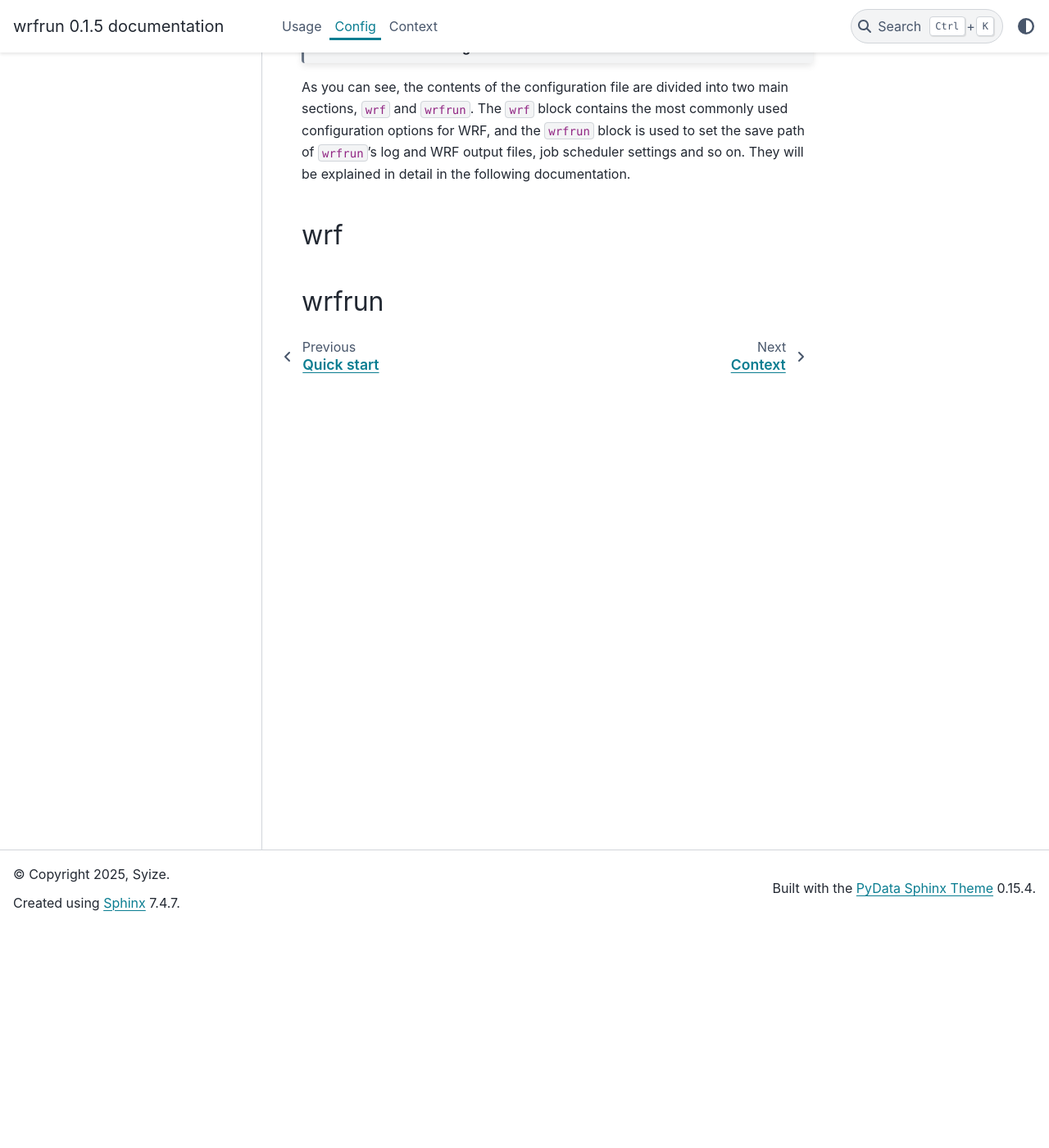
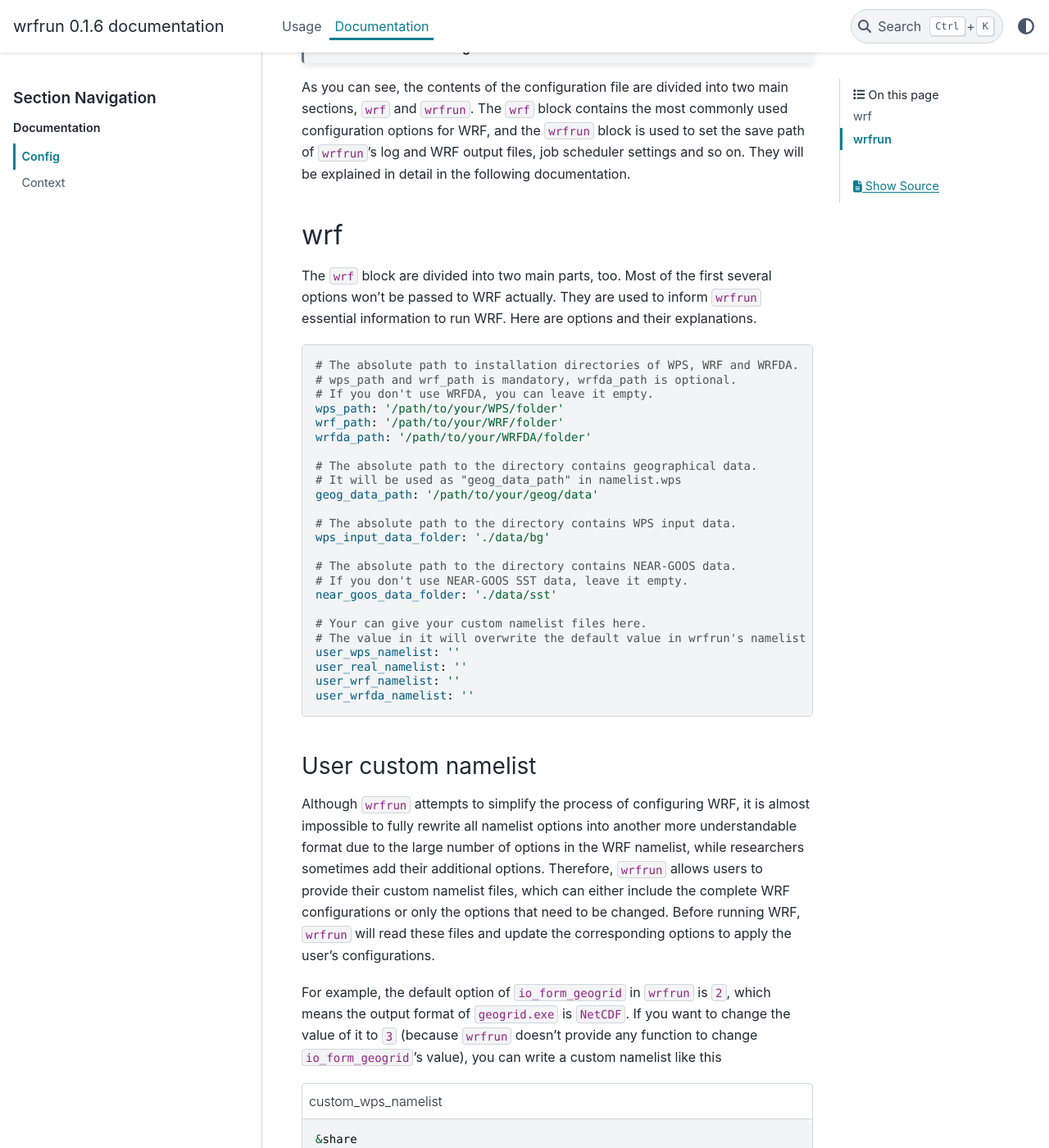
Before and after one commit to wrfrun/wrfrun, a Sphinx documentation site: the page built from docs/source/documentation/config_file.rst, in a window 1280 px wide and 1400 px high, scrolled down 270 px. Shown: the whole window at 82% size. Built offline with Sphinx 7.4.7 and the PyData theme 0.15.4, drawn with Linux system fonts in a browser that asks for light colours; some of the changed text lies outside the part shown.

Commit message:
change log
Changes:

    docs/source/conf.py: Update version.

    docs/source/index.rst: Update toctree.

    docs/source/documentation/config_file.rst: Update docs.

New Files:

    docs/source/documentation/index.rst: Add index page for
    documentation.

```diff
--- a/docs/source/conf.py
+++ b/docs/source/conf.py
@@ -9,7 +9,7 @@
 project = 'wrfrun'
 copyright = '2025, Syize'
 author = 'Syize'
-release = '0.1.5'
+release = '0.1.6'
 
 # -- General configuration ---------------------------------------------------
 # https://www.sphinx-doc.org/en/master/usage/configuration.html#general-configuration
--- a/docs/source/documentation/config_file.rst
+++ b/docs/source/documentation/config_file.rst
@@ -222,5 +222,63 @@
 wrf
 ***
 
+The ``wrf`` block are divided into two main parts, too. Most of the first several options won't be passed to WRF actually. They are used to inform ``wrfrun`` essential information to run WRF. Here are options and their explanations.
+
+.. code-block:: yaml
+
+    # The absolute path to installation directories of WPS, WRF and WRFDA.
+    # wps_path and wrf_path is mandatory, wrfda_path is optional.
+    # If you don't use WRFDA, you can leave it empty.
+    wps_path: '/path/to/your/WPS/folder'
+    wrf_path: '/path/to/your/WRF/folder'
+    wrfda_path: '/path/to/your/WRFDA/folder'
+
+    # The absolute path to the directory contains geographical data.
+    # It will be used as "geog_data_path" in namelist.wps
+    geog_data_path: '/path/to/your/geog/data'
+
+    # The absolute path to the directory contains WPS input data.
+    wps_input_data_folder: './data/bg'
+
+    # The absolute path to the directory contains NEAR-GOOS data.
+    # If you don't use NEAR-GOOS SST data, leave it empty.
+    near_goos_data_folder: './data/sst'
+
+    # Your can give your custom namelist files here.
+    # The value in it will overwrite the default value in wrfrun's namelist template file.
+    user_wps_namelist: ''
+    user_real_namelist: ''
+    user_wrf_namelist: ''
+    user_wrfda_namelist: ''
+
+User custom namelist
+====================
+
+Although ``wrfrun`` attempts to simplify the process of configuring WRF, it is almost impossible to fully rewrite all namelist options into another more understandable format due to the large number of options in the WRF namelist, while researchers sometimes add their additional options. Therefore, ``wrfrun`` allows users to provide their custom namelist files, which can either include the complete WRF configurations or only the options that need to be changed. Before running WRF, ``wrfrun`` will read these files and update the corresponding options to apply the user's configurations.
+
+For example, the default option of ``io_form_geogrid`` in ``wrfrun`` is ``2``, which means the output format of ``geogrid.exe`` is ``NetCDF``. If you want to change the value of it to ``3`` (because ``wrfrun`` doesn't provide any function to change ``io_form_geogrid``'s value), you can write a custom namelist like this
+
+.. code-block::
+    :caption: custom_wps_namelist
+
+    &share
+        io_form_geogrid = 3
+    /
+
+It looks like a simplified version of WRF namelist, but it still works for ``wrfrun``. Change ``user_wps_namelist``'s value to ``custom_wps_namelist``'s path, for example, ``./namelist/custom_wps_namelist``, ``wrfrun`` will read it and overwrite the default value with your configurations.
+
+.. code-block:: yaml
+
+    user_wps_namelist: './namelist/custom_wps_namelist'
+
+You can use the function ``write_namelist`` to write namelist settings a to file to check it.
+
+.. code-block:: python
+
+    from wrfrun import WRFRun, write_namelist
+
+    with WRFRun("./config.yaml", init_workspace=False, start_server=False, pbs_mode=False) as server:
+        write_namelist("./test_namelist", "wps")
+
 wrfrun
 ******
--- a/docs/source/index.rst
+++ b/docs/source/index.rst
@@ -36,5 +36,4 @@
    :maxdepth: 3
    :caption: User guide:
 
-   documentation/config_file
-   documentation/context
+   documentation/index
```
Also changed, not shown: docs/source/documentation/index.rst (added, +12 -0 lines).
